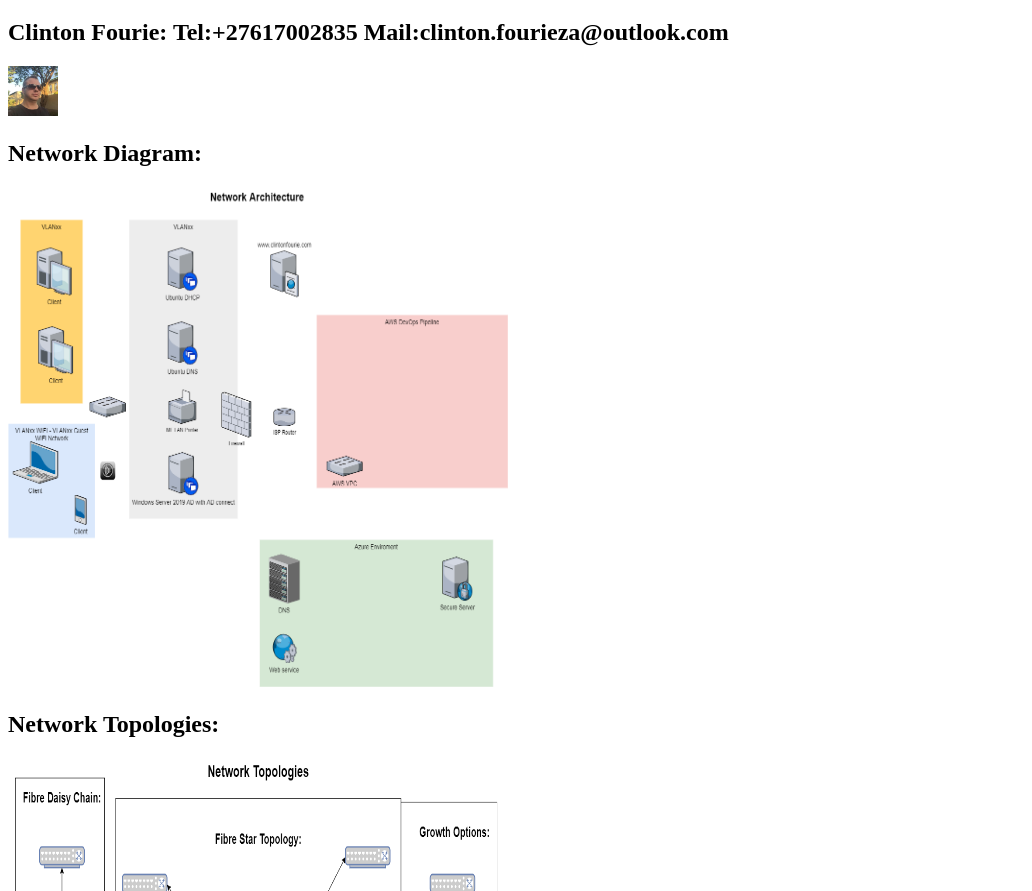
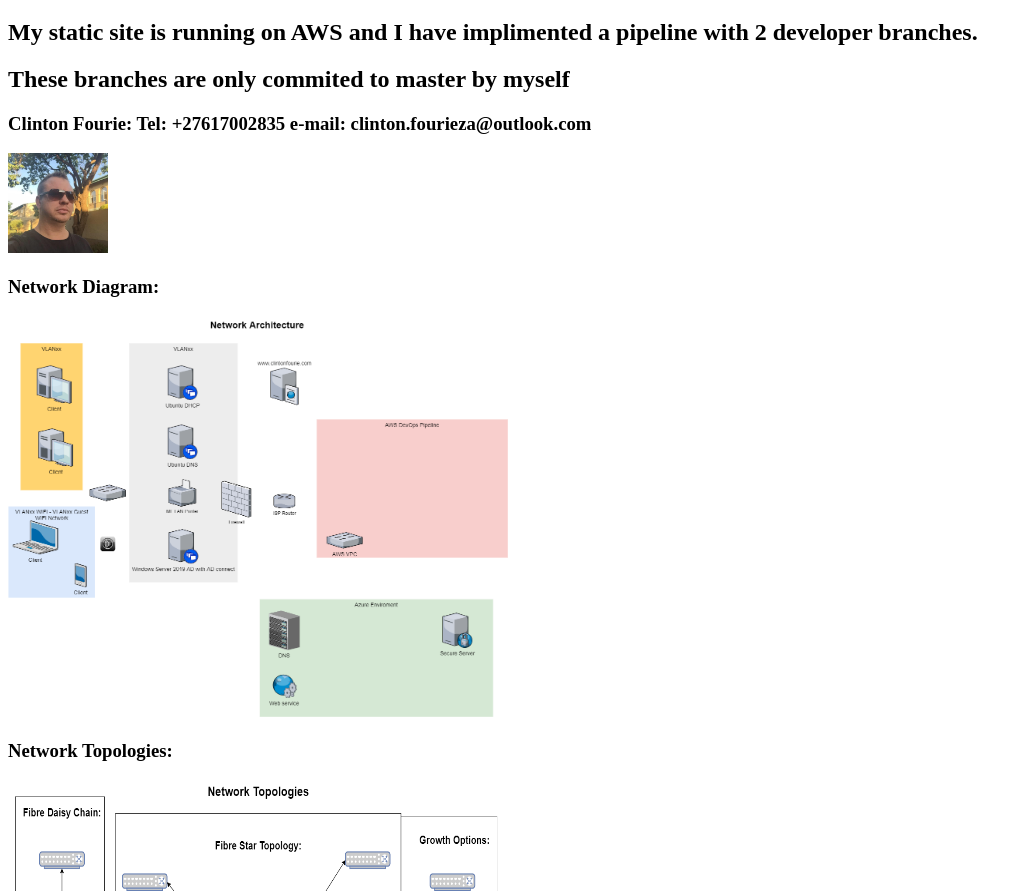
Before and after one commit to clintonfouriecomadmin/ClintonFourieCom, a plain HTML site: page index.html in a window 1280 px wide. Shown: the part 61-952 px from the top of the page, without its empty margins (0-1032 px from the left). Drawn offline with Linux system fonts and the light colour scheme.

Commit message:
html & css neaten

```diff
--- a/index.html
+++ b/index.html
@@ -3,19 +3,21 @@
 <head>
     <meta charset="UTF-8">
     <meta name="viewport" content="width=device-width, initial-scale=1.0">
-
     <title>Clinton Fourie</title>
 <link rel="stylesheet" href="main.css">
 </head>
 <h1>This is part of my DevOps project!</h1>
-<h2>Clinton Fourie: Tel:+27617002835 Mail:clinton.fourieza@outlook.com</h2>
+<h2>My static site is running on AWS and I have implimented a pipeline with 2 developer branches.</h2>
+<h2>These branches are only commited to master by myself</h2>
+
+<h3>Clinton Fourie: Tel: +27617002835 e-mail: clinton.fourieza@outlook.com</h3>
 <img src="Clinton.png" alt="Clinton Fourie" class="Clinton">
 <body>
-    <h2>Network Diagram:</h2>
+    <h3>Network Diagram:</h3>
     <img src="Network Diagram 01.png" alt="Clinton Fourie" class="Network01">
 </body>
 <body>
-    <h2>Network Topologies:</h2>
+    <h3>Network Topologies:</h3>
     <img src="Topology.png" alt="Clinton Fourie" class="Topology">
 </body>
 </html>
--- a/main.css
+++ b/main.css
@@ -1,12 +1,12 @@
 img.Clinton {
-width: 50px;
-height: 50px;
+width: 100px;
+height: 100px;
 }
 img.Network01 {
     width: 500px;
-    height: 500px;
+    height: 400px;
     }
     img.Topology {
         width: 500px;
-        height: 500px;
+        height: 400px;
         }
```
